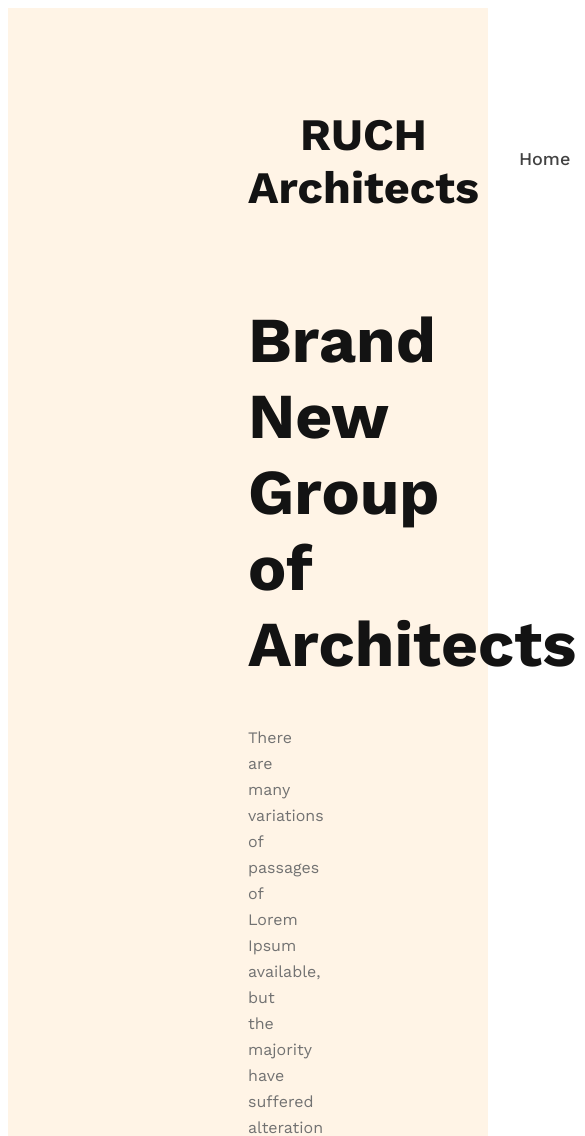
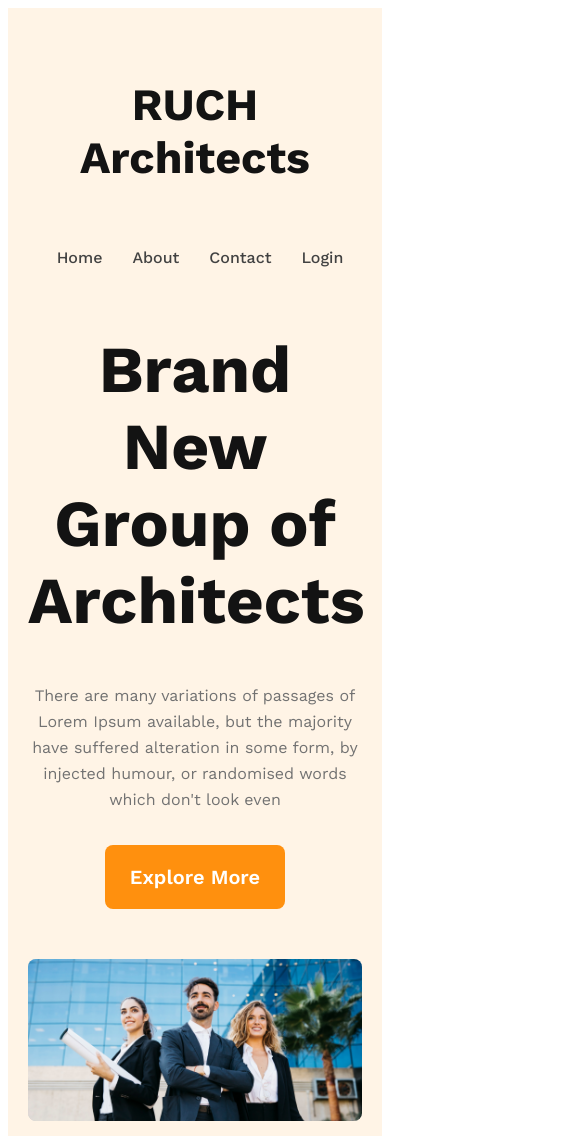
Before and after one commit to muaaz-bin/G3-architects-website, a plain HTML site: page index.html in a window 390 px wide. Shown: the top 1136 px of the page, 585 px wide, since content can reach past the window. Drawn offline with nearby package versions, Linux system fonts and the light colour scheme.

Commit message:
finished nav & header section with responsive for mobile & tablet

```diff
--- a/styles/architect.css
+++ b/styles/architect.css
@@ -26,7 +26,7 @@ nav li {
     margin-right: 30px;
     color: #424242;
     text-align: center;
-    font-size: 18px;
+    font-size: 1rem;
     font-style: normal;
     font-weight: 500;
     line-height: 26px;
@@ -40,7 +40,7 @@ nav li a {
 .nav-title {
     color: #131313;
     text-align: center;
-    font-size: 45px;
+    font-size: 2.8rem;
     font-style: normal;
     font-weight: 700;
     line-height: normal;
@@ -57,7 +57,7 @@ nav li a {
 .banner-title {
     color: #131313;
     text-align: center;
-    font-size: 64px;
+    font-size: 4.1rem;
     font-style: normal;
     font-weight: 700;
     line-height: normal;
@@ -66,7 +66,7 @@ nav li a {
 .banner-description {
     color: #727272;
     text-align: center;
-    font-size: 16px;
+    font-size: 1rem;
     font-style: normal;
     font-weight: 400;
     line-height: 26px;
@@ -83,11 +83,12 @@ nav li a {
     border-style: none;
     color: #FFF;
     text-align: center;
-    font-size: 20px;
+    font-size: 1.25rem;
     font-style: normal;
     font-weight: 600;
     line-height: normal;
     margin-bottom: 50px;
+    cursor: pointer;
 }
 
 .banner-img {
@@ -100,3 +101,32 @@ nav li a {
     margin-left: 0px;
     margin-right: 0px;
 }
+
+
+
+
+
+
+/* responsive media query */
+/* mobile devices max576 */
+
+@media screen and (max-width: 576px) {
+    nav {
+        flex-direction: column;
+    }
+
+    header {
+        padding: 20px;
+    }
+}
+
+/* tablet or medium devices */
+
+@media screen and (min-width: 576px) and (max-width: 960px){
+    nav{
+        flex-direction: column;
+    }
+    header{
+        padding: 50px;
+    }
+}
```
